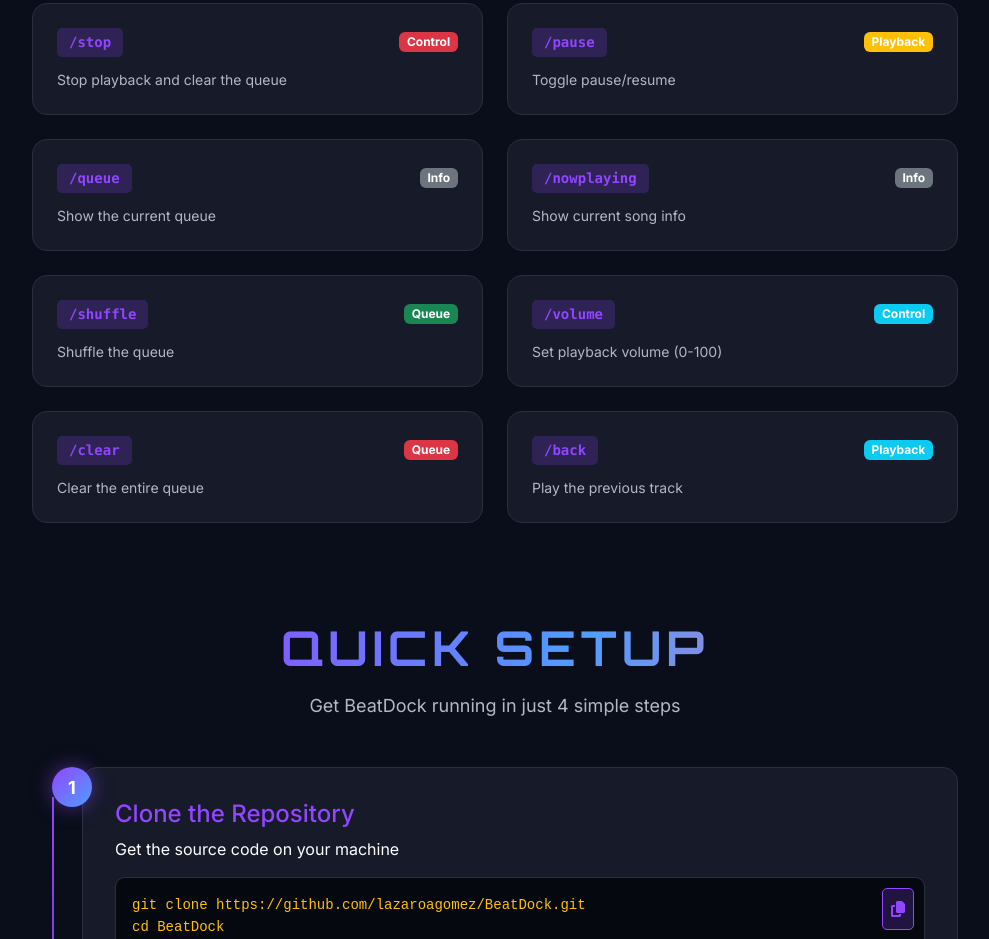
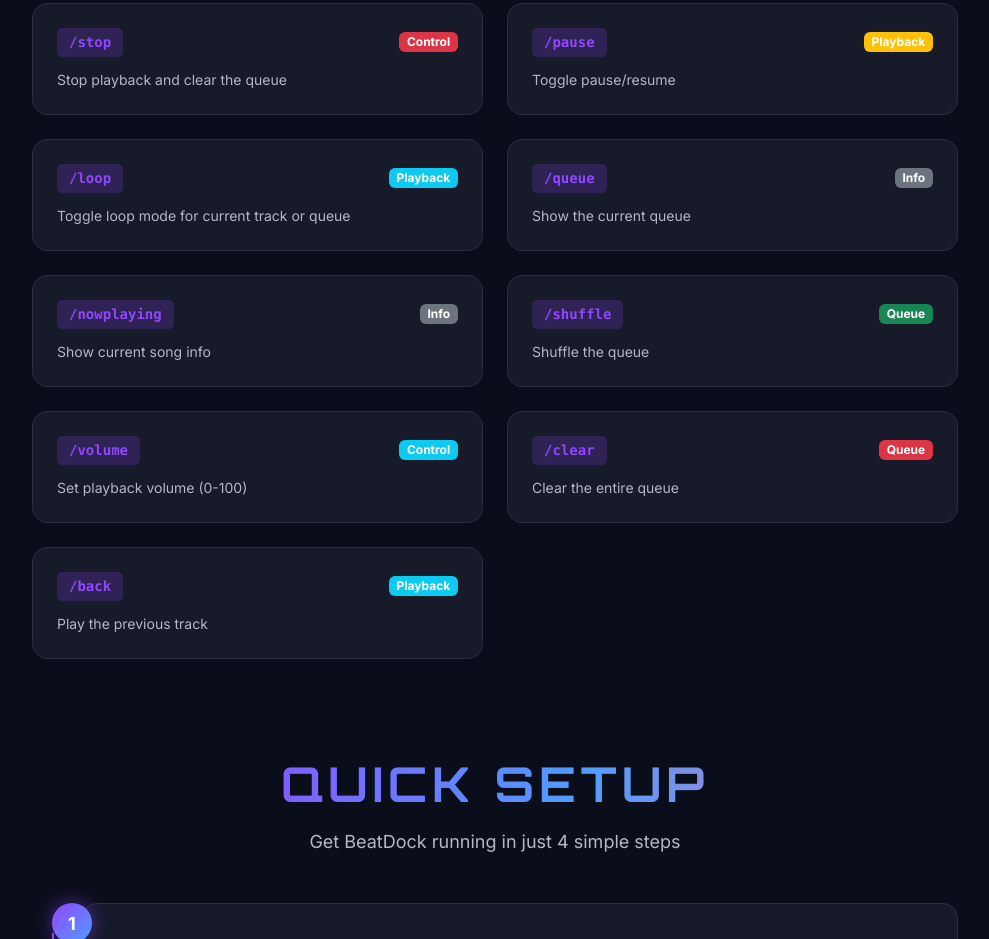
Before and after one commit to lucasbotingnon/bardo, a website: page docs/index.html in a window 1280 px wide. Shown: the part 2064-3003 px from the top of the page, without its empty margins (145-1134 px from the left). Drawn offline with nearby package versions, Linux system fonts and the light colour scheme.

Commit message:
Add /loop command to documentation (#18)
Documented the new /loop command in both README.md and docs/index.html, describing its function to toggle loop mode for the current track or queue.

```diff
--- a/docs/index.html
+++ b/docs/index.html
@@ -231,6 +231,14 @@
 
                         <div class="command-item">
                             <div class="command-header">
+                                <code>/loop</code>
+                                <span class="badge bg-info">Playback</span>
+                            </div>
+                            <p>Toggle loop mode for current track or queue</p>
+                        </div>
+
+                        <div class="command-item">
+                            <div class="command-header">
                                 <code>/queue</code>
                                 <span class="badge bg-secondary">Info</span>
                             </div>
```
Also changed, not shown: README.md.
